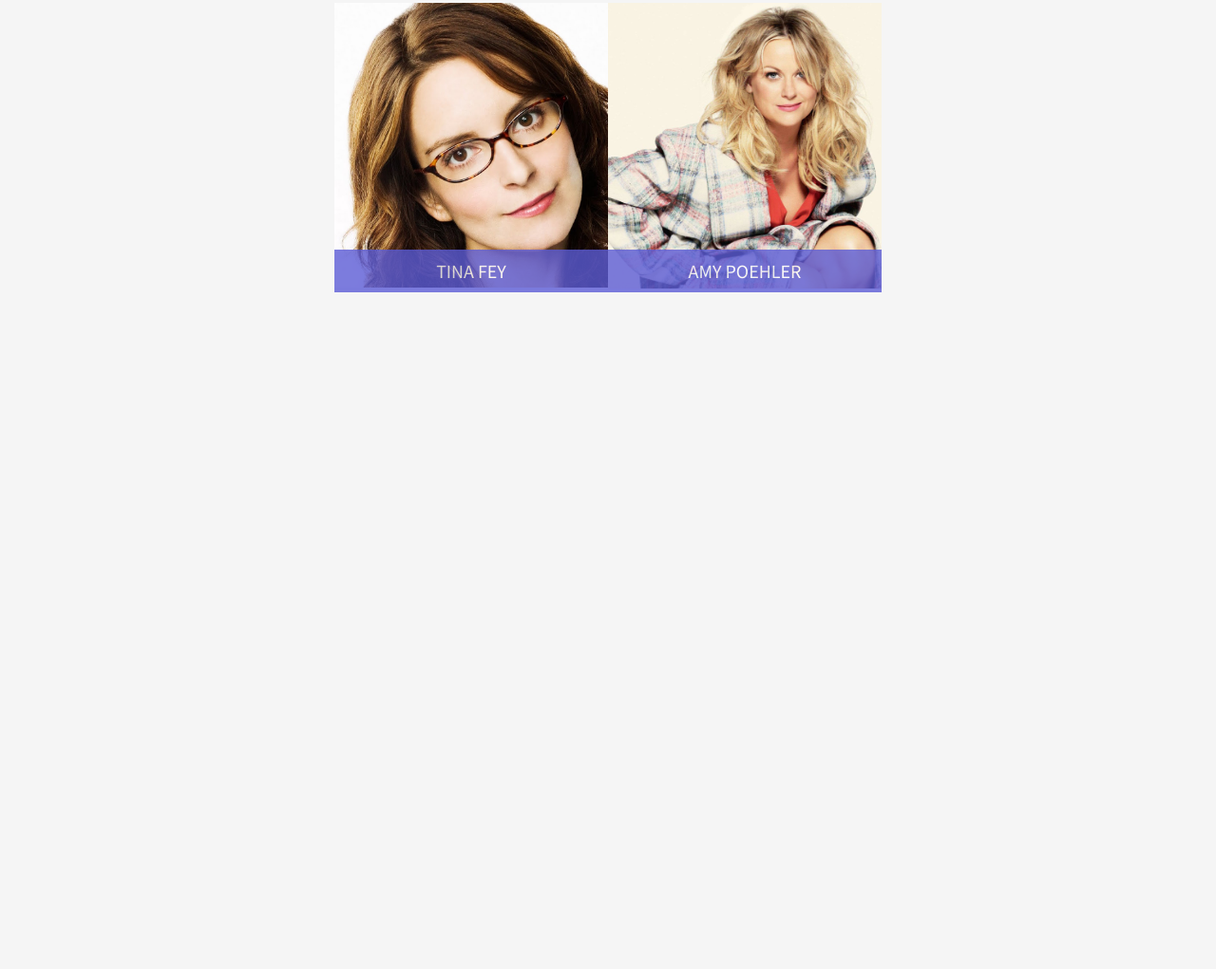
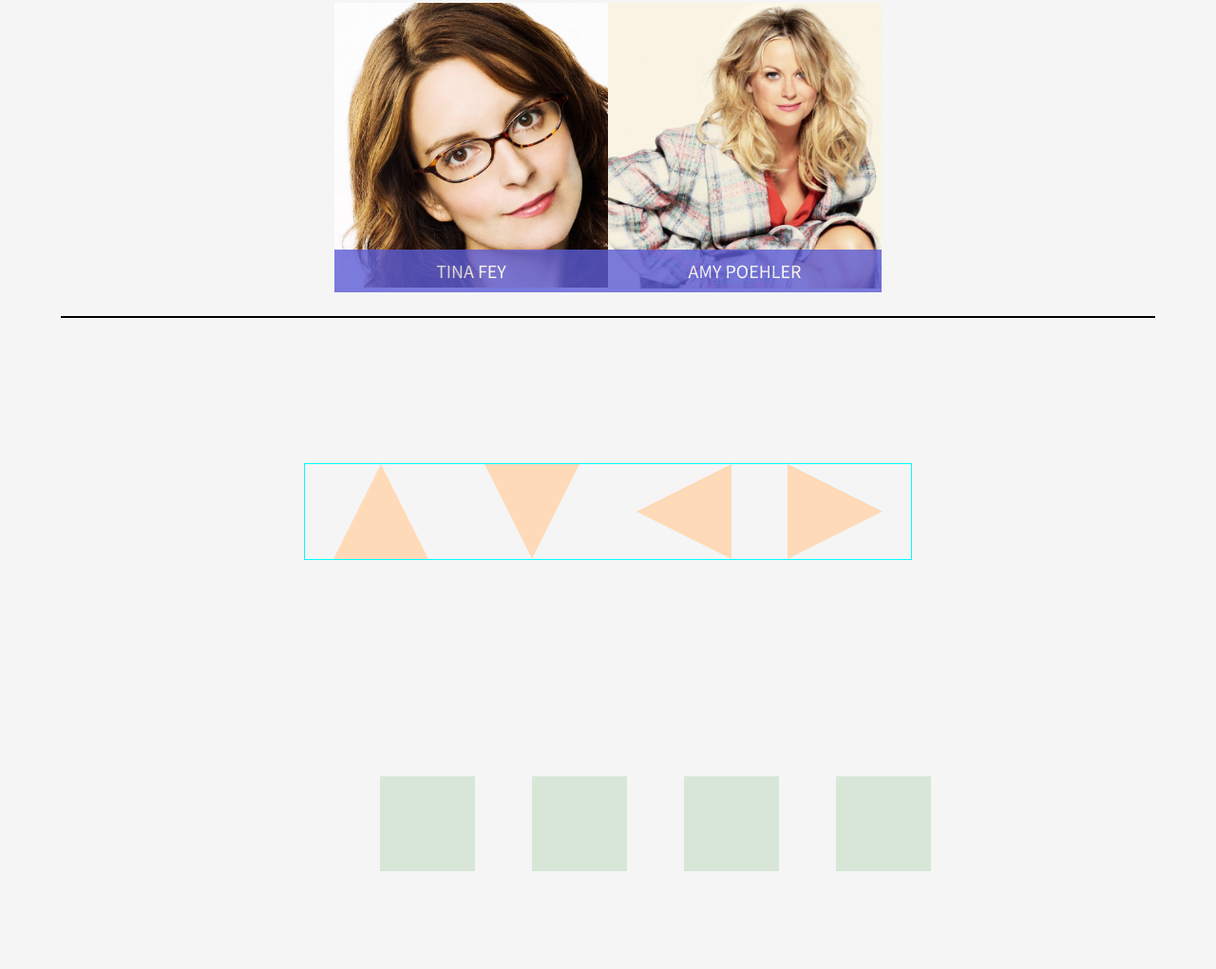
Before and after one commit to pokojt/theMoon-animations, a plain HTML site: page grid.html in a window 1280 px wide. Shown: the part 916-1937 px from the top of the page at 95% size. Before the commit the page ends 1736 px from the top, so only its background shows below. Drawn offline with Linux system fonts and the light colour scheme; a web font is replaced by a local one.

Commit message:
Add shape effects for triangle rotate and square translate

```diff
--- a/grid.html
+++ b/grid.html
@@ -61,6 +61,48 @@
         </div>
       </div>
 
+        <hr>
+
+        <div class="triangleWrapper">
+          <div class="triangles">
+            <div class="shapeItem">
+              <div id="triangle-up"></div>
+            </div>
+            <div class="shapeItem">
+              <div id="triangle-down"></div>
+            </div>
+            <div class="shapeItem">
+              <div id="triangle-left"></div>
+            </div>
+            <div class="shapeItem">
+              <div id="triangle-right"></div>
+            </div>
+          </div>
+        </div>
+
+          <div class="squareList">
+            <div class="squareGroup">
+              <div class="square1"></div>
+              <div class="square2"></div>
+            </div>
+            <div class="squareGroup">
+              <div class="square1"></div>
+              <div class="square2"></div>
+            </div>
+            <div class="squareGroup">
+              <div class="square1"></div>
+              <div class="square2"></div>
+            </div>
+            <div class="squareGroup">
+              <div class="square1"></div>
+              <div class="square2"></div>
+            </div>
+          </div>
+
+
+
+
+
     </div>
   </body>
 </html>
--- a/scss/base/_base.scss
+++ b/scss/base/_base.scss
@@ -91,7 +91,6 @@ hr {
   display: flex;
   justify-content: space-around;
   width: 45%;
-  margin-bottom: 40%;
   .peopleItem {
     position: relative;
     overflow: hidden;
@@ -135,7 +134,93 @@ hr {
   margin: 40px auto;
 }
 
+// Shape Effects //
 
+.triangleWrapper {
+  border: 1px solid cyan;
+  display: flex;
+  margin: 10% auto;
+  justify-content: space-around;
+  width: 50%;
+  transition: transform 1s;
+  &:hover {
+    transform: scale(2);
+  }
+  .shapeItem {
+    transition: transform 1s;
+    &:hover {
+      transform: rotate(180deg);
+    }
+  }
+}
+
+.triangles {
+  display: flex;
+  justify-content: space-around;
+  width: 100%;
+}
+
+#triangle-up {
+	width: 0;
+	height: 0;
+	border-left: 50px solid transparent;
+	border-right: 50px solid transparent;
+	border-bottom: 100px solid peachpuff;
+}
+
+
+#triangle-down {
+	width: 0;
+	height: 0;
+	border-left: 50px solid transparent;
+	border-right: 50px solid transparent;
+	border-top: 100px solid peachpuff;
+}
+
+
+#triangle-left {
+	width: 0;
+	height: 0;
+	border-top: 50px solid transparent;
+	border-right: 100px solid peachpuff;
+	border-bottom: 50px solid transparent;
+}
+
+
+#triangle-right {
+	width: 0;
+	height: 0;
+	border-top: 50px solid transparent;
+	border-left: 100px solid peachpuff;
+	border-bottom: 50px solid transparent;
+}
+
+.square1 {
+  width: 100px;
+  height: 100px;
+  background: shade(mistyrose, 10%);
+  position: absolute;
+  transition: transform 0.8s;
+}
+
+.square2 {
+  width: 100px;
+  height: 100px;
+  background: shade(honeydew, 10%);
+  position: absolute;
+  transition: transform 0.8s;
+  &:hover {
+    transform: translate(20px, 20px);
+  }
+}
+
+.squareList {
+  display: flex;
+  width: 50%;
+  height: 200px;
+  margin: 100px;
+  justify-content: space-around;
+}
 
 
 
@@ -146,10 +231,10 @@ section.apresenteichan {
   width: 100%;
   height: 30vh;
   background-image: url(https://static.pexels.com/photos/26152/pexels-photo.jpg);
-  background-image: -webkit-radial-gradient(center ,ellipse, #ffffff 0%, #dadada 100%);
-  background-image: -moz-radial-gradient(center ,ellipse, #ffffff 0%, #dadada 100%);
-  background-image: -o-radial-gradient(center ,ellipse, #ffffff 0%, #dadada 100%);
-  background-image: radial-gradient(ellipse at center, #ffffff 0%, #dadada 100%);
+  // background-image: -webkit-radial-gradient(center ,ellipse, #ffffff 0%, #dadada 100%);
+  // background-image: -moz-radial-gradient(center ,ellipse, #ffffff 0%, #dadada 100%);
+  // background-image: -o-radial-gradient(center ,ellipse, #ffffff 0%, #dadada 100%);
+  // background-image: radial-gradient(ellipse at center, #ffffff 0%, #dadada 100%);
 }
 section.apresenteichan a {
   width: 634px;
```
Also changed, not shown: css/main.css, 1 other file.
